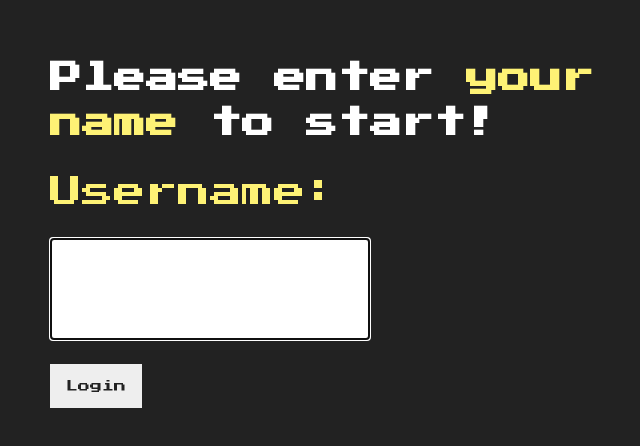
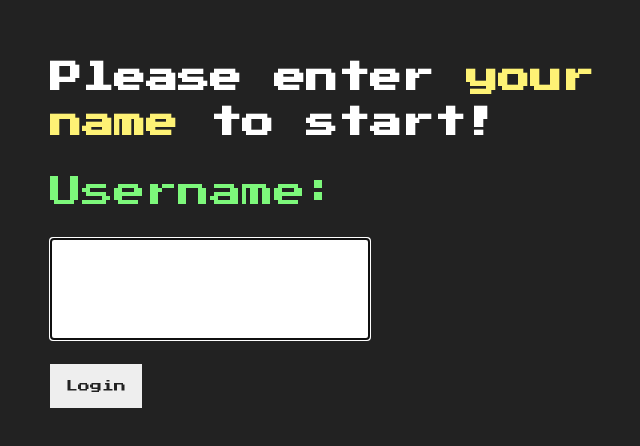
Before and after one commit to jonlld/the-amazing-math-machine, a React (Create React App) app: page / in a window 1280 px wide. Shown: the part 144-590 px from the top of the page, without its empty margins (270-910 px from the left). Built offline with nearby package versions, Linux system fonts and the light colour scheme.

Commit message:
Export interfaces to separate file

```diff
--- a/src/App.tsx
+++ b/src/App.tsx
@@ -58,11 +58,7 @@
 import { useState, Fragment, useEffect } from "react";
 import Login from "./Login";
 import Game from "./Game/Game";
-
-interface UserData {
-  username: string;
-  highscore: number;
-}
+import { UserData } from "./models/interfaces";
 
 function App(): JSX.Element {
   const [isLoggedIn, setIsLoggedIn] = useState<boolean>(false);
--- a/src/Game/Game.tsx
+++ b/src/Game/Game.tsx
@@ -1,17 +1,7 @@
 import { Fragment, useEffect, useState, useRef } from "react";
 import SumWindow from "../Game/SumWindow";
 import ScoreWindow from "../Game/ScoreWindow";
-
-interface StartProps {
-  username: string;
-  onLogOut: () => void;
-  highscore: number;
-}
-
-interface Sum {
-  first: number;
-  second: number;
-}
+import { StartProps, Sum } from "../models/interfaces";
 
 function Game({ username, onLogOut, highscore }: StartProps): JSX.Element {
   // Refs
@@ -91,7 +81,8 @@ function Game({ username, onLogOut, highscore }: StartProps): JSX.Element {
     <section ref={startContainerRef} className="start-container hidden">
       <header className="game-header">
         <h1 className="game-header__welcome">
-          Welcome To The <span>Amazing Math Machine</span>, {username}!
+          Welcome To The <span>Amazing Math Machine</span>,{" "}
+          <span className="username">{username}</span>!
         </h1>
         <button className="game-header__button" onClick={onLogOut}>
           Logout
--- a/src/Game/ScoreWindow.tsx
+++ b/src/Game/ScoreWindow.tsx
@@ -1,12 +1,5 @@
 import { useEffect } from "react";
-
-interface Props {
-  isPlaying: boolean;
-  isCorrect: boolean;
-  message: string;
-  score: number;
-  highscore: number;
-}
+import { ScoreProps } from "../models/interfaces";
 
 function ScoreWindow({
   isPlaying,
@@ -14,7 +7,7 @@ function ScoreWindow({
   message,
   score,
   highscore,
-}: Props): JSX.Element {
+}: ScoreProps): JSX.Element {
   let classes = "";
 
   if (message === "Good luck!") {
--- a/src/Game/SumWindow.tsx
+++ b/src/Game/SumWindow.tsx
@@ -1,9 +1,5 @@
 import React, { Fragment, useRef } from "react";
-
-interface QuizProps {
-  sum: { first: number; second: number };
-  onAnswer: (guess: number) => void;
-}
+import { QuizProps } from "../models/interfaces";
 
 function SumWindow({
   sum: { first, second },
--- a/src/Login.tsx
+++ b/src/Login.tsx
@@ -32,7 +32,7 @@ function Login({ onLogIn }: LoginProps): JSX.Element {
       </h1>
       <form onSubmit={onSubmitHandler}>
         <label className="login-label" htmlFor="user">
-          <span>Username:</span>
+          <span className="username">Username:</span>
         </label>
         <input
           className="login-input"
--- a/src/index.css
+++ b/src/index.css
@@ -25,6 +25,10 @@ input {
 span {
   font-size: 32px;
   color: rgb(254, 242, 117);
+}
+
+span.username {
+  color: rgb(125, 248, 123);
 }
 
 /* LOGIN */
@@ -74,7 +78,8 @@ span {
   margin-top: 24px;
 }
 
-.game-header__button:hover {
+.game-header__button:hover,
+.login-button:hover {
   background-color: #ccc;
 }
 
--- /dev/null
+++ b/src/models/interfaces.ts
@@ -0,0 +1,28 @@
+export interface UserData {
+  username: string;
+  highscore: number;
+}
+
+export interface StartProps {
+  username: string;
+  onLogOut: () => void;
+  highscore: number;
+}
+
+export interface Sum {
+  first: number;
+  second: number;
+}
+
+export interface ScoreProps {
+  isPlaying: boolean;
+  isCorrect: boolean;
+  message: string;
+  score: number;
+  highscore: number;
+}
+
+export interface QuizProps {
+  sum: { first: number; second: number };
+  onAnswer: (guess: number) => void;
+}
```
